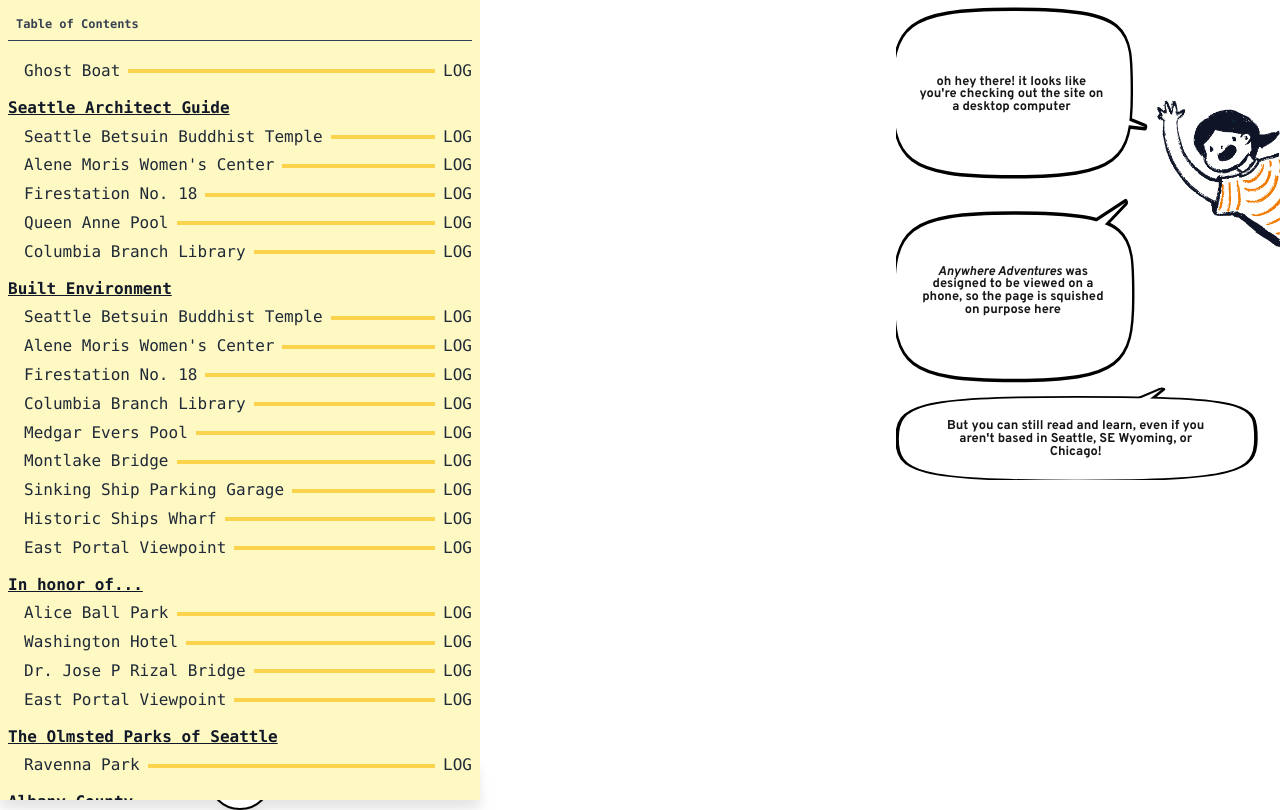
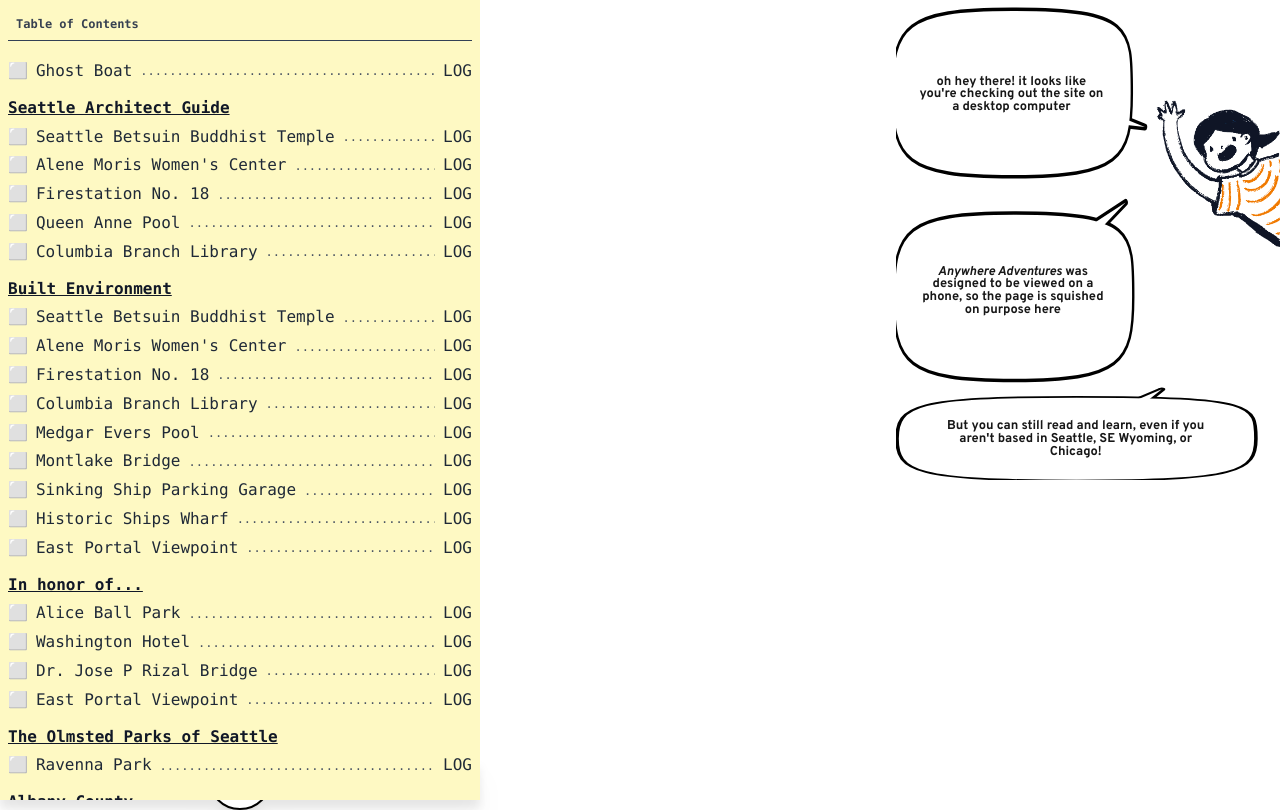
Before and after one commit to livcheerful/anywhereadventures, a Next.js app: page /journal in a window 1280 px wide. Both pictures are taken after a click on the button 240 px from the left and 778 px from the top of the page. Built offline with nearby package versions, Linux system fonts and the light colour scheme.

Commit message:
check mark table of contents

```diff
--- a/src/app/journal/page.js
+++ b/src/app/journal/page.js
@@ -5,7 +5,7 @@ import SearchParamHandler from "../components/SearchParamHandler";
 import JournalNav from "../components/JournalNav";
 import { categoryInfo } from "../content/meta";
 import { savedLocationToObj } from "../lib/locationHelpers";
-import { getHomeLocation } from "../lib/storageHelpers";
+import { getHomeLocation, hasLocationBeenVisited } from "../lib/storageHelpers";
 import CornerTape from "../components/CornerTape";
 
 export default function Page() {
@@ -174,8 +174,13 @@ export default function Page() {
                         return (
                           <div
                             key={j}
-                            className="text-md font-mono pl-4 text-gray-800 flex flex-row w-full items-center gap-2 justify-between "
+                            className="text-md font-mono text-gray-800 flex flex-row w-full items-center gap-2 justify-between "
                           >
+                            <div>
+                              {hasLocationBeenVisited(categoryLocation.slug)
+                                ? "✅"
+                                : "⬜️"}
+                            </div>
                             <a
                               className="overflow-x-clip shrink-0 pointer"
                               href={`/${categoryLocation.slug}`}
@@ -185,9 +190,11 @@ export default function Page() {
                                   categoryLocation.title}
                               </div>
                             </a>
-                            <div className="grow bg-amber-300 h-1"></div>
+                            <div className="grow w-0 overflow-clip text-gray-600 text-xs">
+                              ........................................................
+                            </div>
                             <a
-                              className="overflow-x-clip shrink-0"
+                              className="overflow-x-clip shrink-0 cursor-pointer"
                               onClick={(e) => {
                                 e.preventDefault();
                                 setShowToc(false);
@@ -197,7 +204,7 @@ export default function Page() {
                                 page.scrollIntoView({ behavior: "smooth" });
                               }}
                             >
-                              <div>LOG</div>
+                              <div>{"LOG"}</div>
                             </a>
                           </div>
                         );
```
